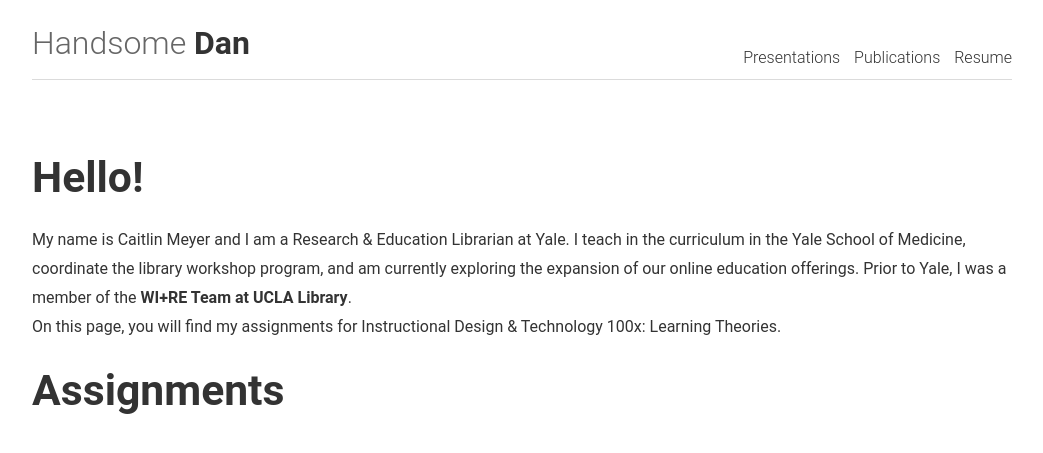
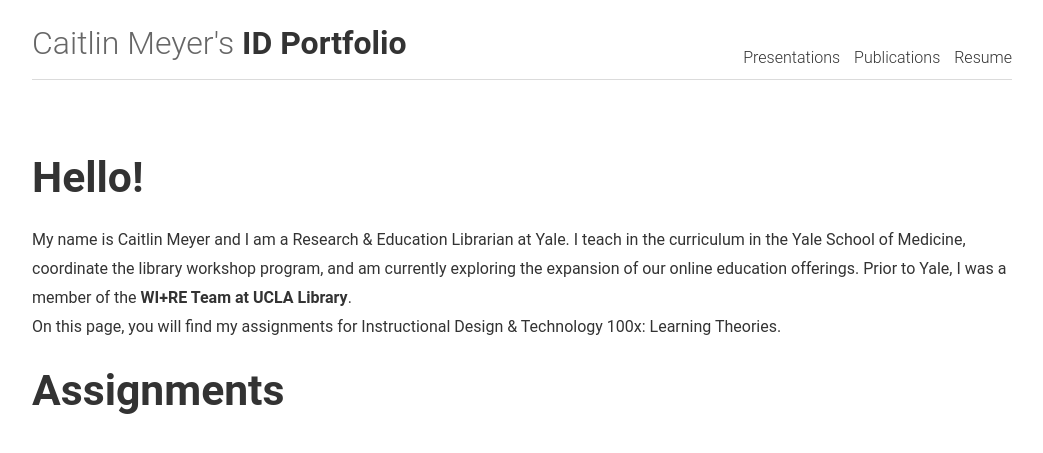
Before and after one commit to caitlinmeyer/IDT, a Jekyll site: the page built from index.html, in a window 1280 px wide. Shown: the top 453 px of the page, without its empty margins (118-1161 px from the left). Built offline with Jekyll 4.4.1, drawn with Linux system fonts in a browser that asks for light colours; the list of posts is cut into pages by our own code.

Commit message:
Update header.html

```diff
--- a/_includes/header.html
+++ b/_includes/header.html
@@ -3,7 +3,7 @@
     <span class="f-left">
       <a href="{{ site.baseurl }}/">
         <h1>
-          <span>Handsome </span>Dan
+          <span>Caitlin Meyer's </span>ID Portfolio
         </h1>
       </a>
     </span>
```
